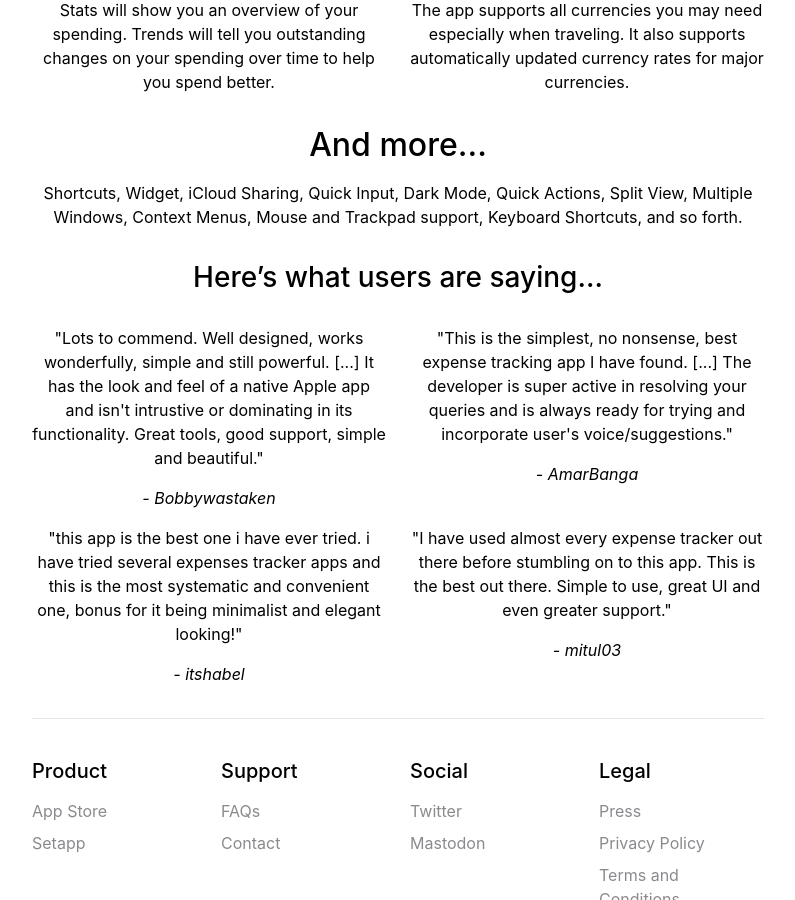
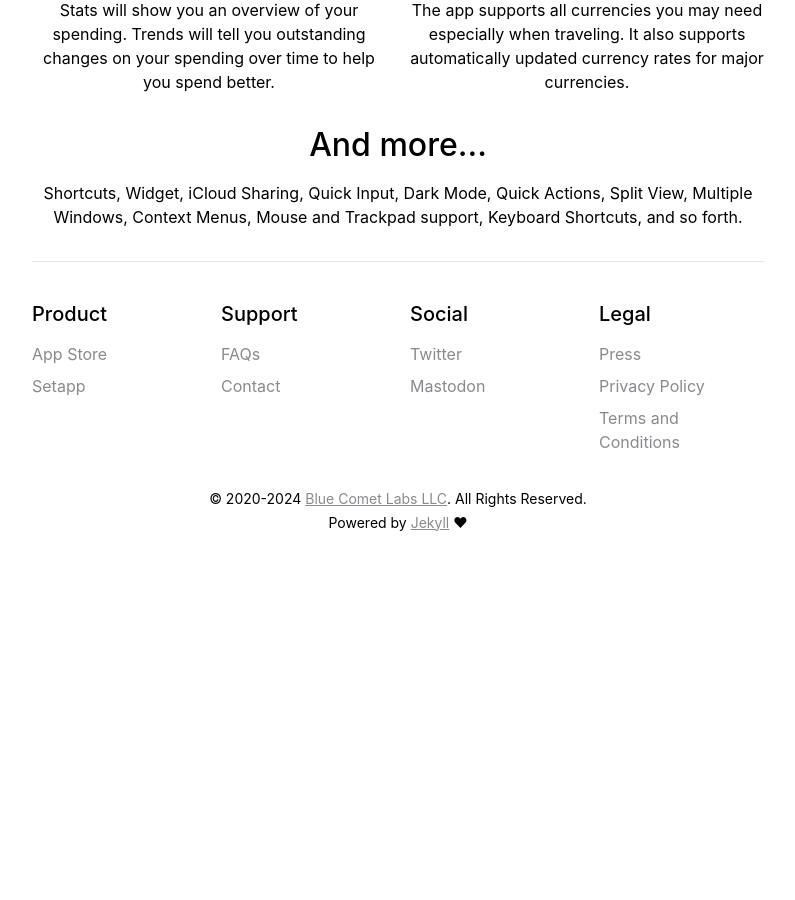
Before and after one commit to bluecometlabs/getexpenses.app, a Jekyll site: the page built from pages/index.md, in a window 1280 px wide and 900 px high, scrolled down 1079 px. Shown: the whole window, without its empty margins (242-1037 px from the left). Built offline with Jekyll 4.4.1, drawn with Linux system fonts in a browser that asks for light colours; after the commit the page ends 1629 px from its top, so only the background shows below that.

Commit message:
Simplify home page

```diff
--- a/pages/index.md
+++ b/pages/index.md
@@ -73,27 +73,3 @@ image: /assets/expenses.png
         </div>
     </div>
 </div>
-
-<div class="text-center my-3">
-    <h3>Here’s what users are saying...</h3>
-    <div class="row">
-        <div class="col-sm">
-            <p>"Lots to commend. Well designed, works wonderfully, simple and still powerful. [...] It has the look and feel of a native Apple app and isn't intrustive or dominating in its functionality. Great tools, good support, simple and beautiful."</p>
-            <cite><i>- Bobbywastaken</i></cite>
-        </div>
-        <div class="col-sm">
-            <p>"This is the simplest, no nonsense, best expense tracking app I have found. [...] The developer is super active in resolving your queries and is always ready for trying and incorporate user's voice/suggestions."</p>
-            <cite><i>- AmarBanga</i></cite>
-        </div>
-    </div>
-    <div class="row">
-        <div class="col-sm">
-            <p>"this app is the best one i have ever tried. i have tried several expenses tracker apps and this is the most systematic and convenient one, bonus for it being minimalist and elegant looking!"</p>
-            <cite>- itshabel</cite>
-        </div>
-        <div class="col-sm">
-            <p>"I have used almost every expense tracker out there before stumbling on to this app. This is the best out there. Simple to use, great UI and even greater support."</p>
-            <cite>- mitul03</cite>
-        </div>
-    </div>
-</div>
```
